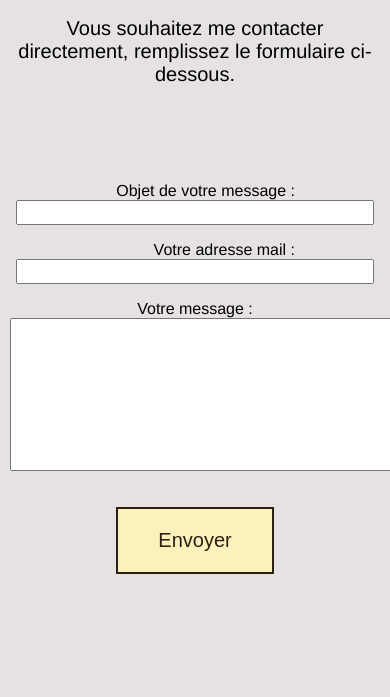
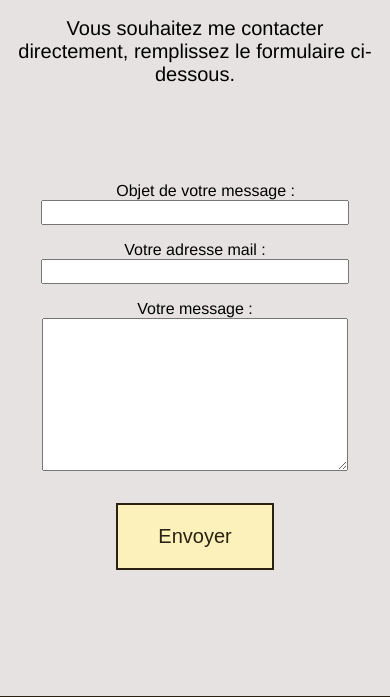
Before and after one commit to sundrie/Fire-Emblem-Strategic-App, a PHP site: page /FireEmblemStrategicApp/pages/contactme.php in a window 390 px wide; the page is wider, and only the part inside the window is pictured. Shown: the part 237-934 px from the top of that part. Run offline with PHP 8.4, Linux system fonts and the light colour scheme; some libraries are stand-ins or nearby versions; some web fonts are replaced.

Commit message:
Responsive fini je ne vais pas gérer au dela de 320px car c'est rare d'avoir des écrans si petits de nos jours

```diff
--- a/FireEmblemStrategicApp/static/css/master.css
+++ b/FireEmblemStrategicApp/static/css/master.css
@@ -784,7 +784,7 @@ footer a:hover{
     max-width: 600px;
     margin: 0 auto;
   }
-
+}
 /* ~~~~~~~~~~~ page contactme.php ~~~~~~~~~~~*/
 /* A partir de cette taille le textarea n'entre plus */
 @media (max-width:625px) {
@@ -799,8 +799,6 @@ footer a:hover{
   .inputdescemail{
     text-align: center;
   }
-  }
-
 }
 
 /*
@@ -996,5 +994,17 @@ footer a:hover{
       margin: 0 auto;
     }
   }
+  /* Page Contactme.php */
+  /* A partir d'ici les inputs et le textarea vont commencer à être trop grand */
+  @media (max-width:444px) {
+    .class-textmsg{
+      max-width: 300px;
+    }
+    .class-objectmsg, .class-email{
+      min-width: 300px; /* Pour écraser la valeur fixée au début à 350px */
+      max-width: 300px;
+    }
 
   }
+
+}
```
Lines whose indentation alone changed are shown as unchanged.
